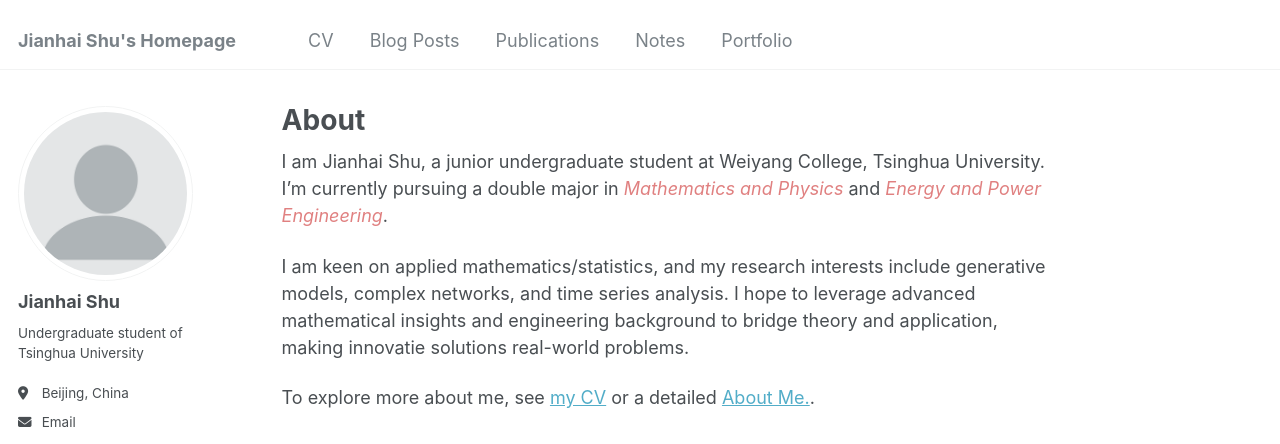
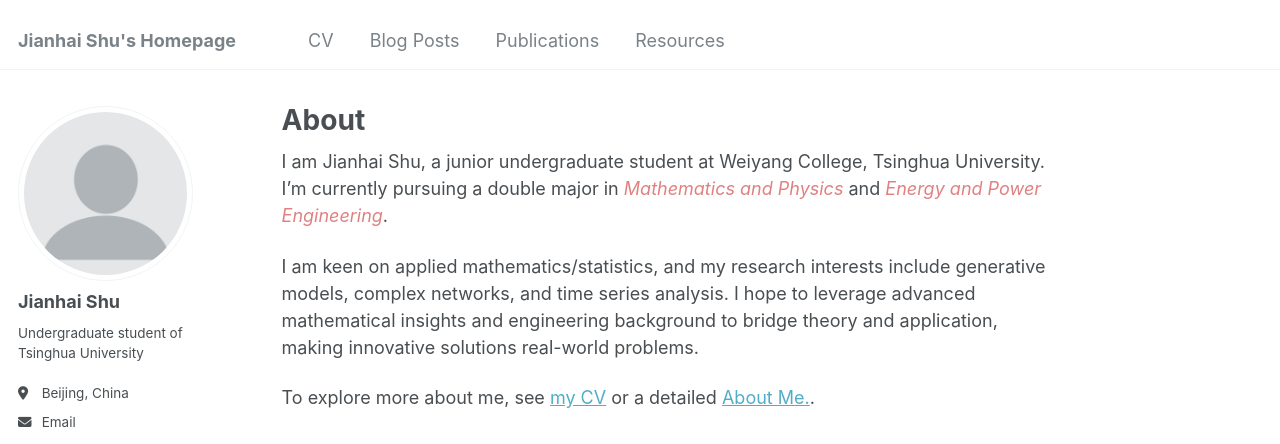
Before and after one commit to Celestopia/celestopia.github.io, a Jekyll site: the page built from _pages/about.md, in a window 1280 px wide. Shown: the top 444 px of the page. Built offline with Jekyll 4.4.1, drawn with Linux system fonts in a browser that asks for light colours.

Commit message:
Update resources page

```diff
--- a/_data/navigation.yml
+++ b/_data/navigation.yml
@@ -15,8 +15,8 @@ main:
   - title: "Publications"
     url: /publications/
 
-  - title: "Notes"
-    url: /notes/
+  - title: "Resources"
+    url: /resources/
 
-  - title: "Portfolio"
-    url: /portfolio/
+#  - title: "Portfolio"
+#    url: /portfolio/
--- a/_pages/about.md
+++ b/_pages/about.md
@@ -10,6 +10,6 @@ redirect_from:
 
 I am Jianhai Shu, a junior undergraduate student at Weiyang College, Tsinghua University. I'm currently pursuing a double major in <span style="font-style:italic; color:rgba(224,128,128,1)">Mathematics and Physics</span> and <span style="font-style:italic; color:rgba(224,128,128,1)">Energy and Power Engineering</span>.
 
-I am keen on applied mathematics/statistics, and my research interests include generative models, complex networks, and time series analysis. I hope to leverage advanced mathematical insights and engineering background to bridge theory and application, making innovatie solutions real-world problems.
+I am keen on applied mathematics/statistics, and my research interests include generative models, complex networks, and time series analysis. I hope to leverage advanced mathematical insights and engineering background to bridge theory and application, making innovative solutions real-world problems.
 
 To explore more about me, see <a href="/cv/">my CV</a> or a detailed <a href="/posts/2024/blog-post-1/">About Me.</a>.
--- a/_pages/pdf-viewer.html
+++ b/_pages/pdf-viewer.html
@@ -41,7 +41,7 @@ author_profile: true
 
 <div id="pdfContainer">
     <div class="loading">Loading...</div>
-    <a class="button" href="/notes/" style="text-decoration: none;">Go back</a>
+    <a class="button" href="/resources/" style="text-decoration: none;">Go back</a>
     <iframe id="pdfFrame"></iframe>
 </div>
 <script>
--- a/_pages/notes.md
+++ b/_pages/resources.md
@@ -1,6 +1,6 @@
 ---
-title: "Notes"
-permalink: /notes/
+title: "Resources"
+permalink: /resources/
 ---
 
 <style>
--- a/_posts/2024-11-13-About_Me.md
+++ b/_posts/2024-11-13-About_Me.md
@@ -48,7 +48,7 @@ function toggleTooltip(element) {
 
 <p>I also take elective courses beyond my training program to strengthen my fundamental knowledge. Driven by a strong interest in data science, I took <span style="font-style: italic;">Advanced Linear Algebra</span>, <span style="font-style: italic;">Linear Regression Analysis</span>, <span style="font-style: italic;">Multivariate Statistical Analysis</span>, <span style="font-style: italic;">Time Series Analysis</span>, and <span style="font-style: italic;">Data Structures and Algorithms</span>, which keeps benefiting my understanding of mathematics, statistics, and programming. I am passionate about using interdisciplinary approaches to bridge theory and application, and in the future I will keep exploring more topics of interest through courses or self-teaching.</p>
 
-<p>Aside from the coursework, I take the initiative to explore new fields and develop new skills as well. I proactively learned python programming before my freshman year, which turned out to be essential in my future courses and research projects. In pursuit of accuracy and reusablity, I also learned LaTeX to compile <a href="/notes/">notes</a> as a study profile. Additionally, I learned web front-end development with HTML, CSS, JavaScript, and Vue.js, enabling me to build customized web pages and applications (including this site). And skills like Git and <a href="https://github.com/Celestopia">GitHub</a> have streamlined project management and collaboration. Learning new techniques has always been a way to deepen my understanding of the world. <span class="tooltip" onclick="toggleTooltip(this)">In the future, I will keep my footstep in exploring various fields and make my own contributions.<span class="tooltiptext">Out of entertainment interest, I may also explore image processing, wave processing and music composition (wish I have the time😄).</span></span></p>
+<p>Aside from the coursework, I take the initiative to explore new fields and develop new skills as well. I proactively learned python programming before my freshman year, which turned out to be essential in my future courses and research projects. In pursuit of accuracy and reusablity, I also learned LaTeX to compile <a href="/resources/">notes</a> as a study profile. Additionally, I learned web front-end development with HTML, CSS, JavaScript, and Vue.js, enabling me to build customized web pages and applications (including this site). And skills like Git and <a href="https://github.com/Celestopia">GitHub</a> have streamlined project management and collaboration. Learning new techniques has always been a way to deepen my understanding of the world. <span class="tooltip" onclick="toggleTooltip(this)">In the future, I will keep my footstep in exploring various fields and make my own contributions.<span class="tooltiptext">Out of entertainment interest, I may also explore image processing, wave processing and music composition (wish I have the time😄).</span></span></p>
 
 <p>Recently, I am dedicated to the research of generative models. In particular, my focus is likelihood-based models like NCSN and Diffusion. I love this topic, as it fascinates me with beautiful statistical backgrounds, and offers phylosophical insights into the nature of intelligence. Meanwhile, my current project incorporates complex network and control theory, which aligns with my ambition to ensure robust operation of real-world systems. I am dynamic everyday to do what I find interesting and meaningful.</p>
 
```
Also changed, not shown: other parts of _pages/resources.md (+1 -0 lines), _pages/cv.md (+0 -1 lines).
